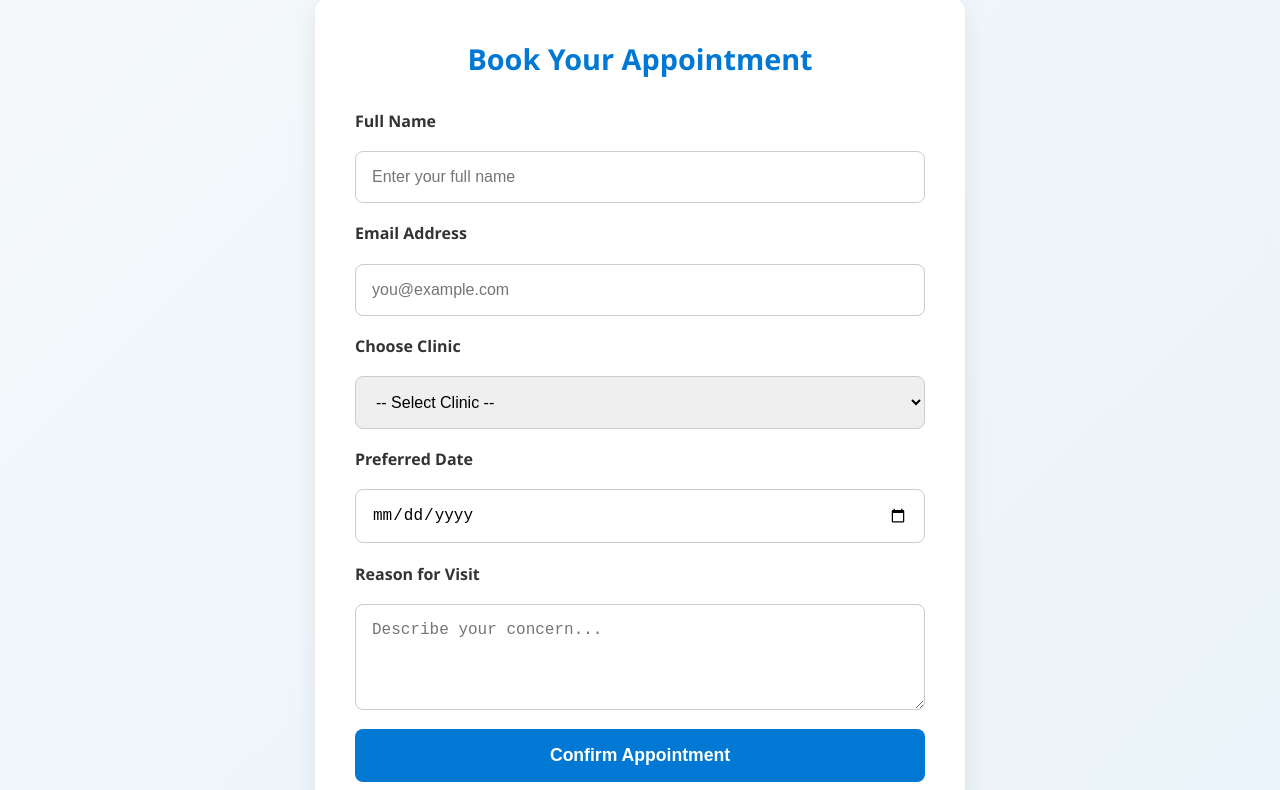
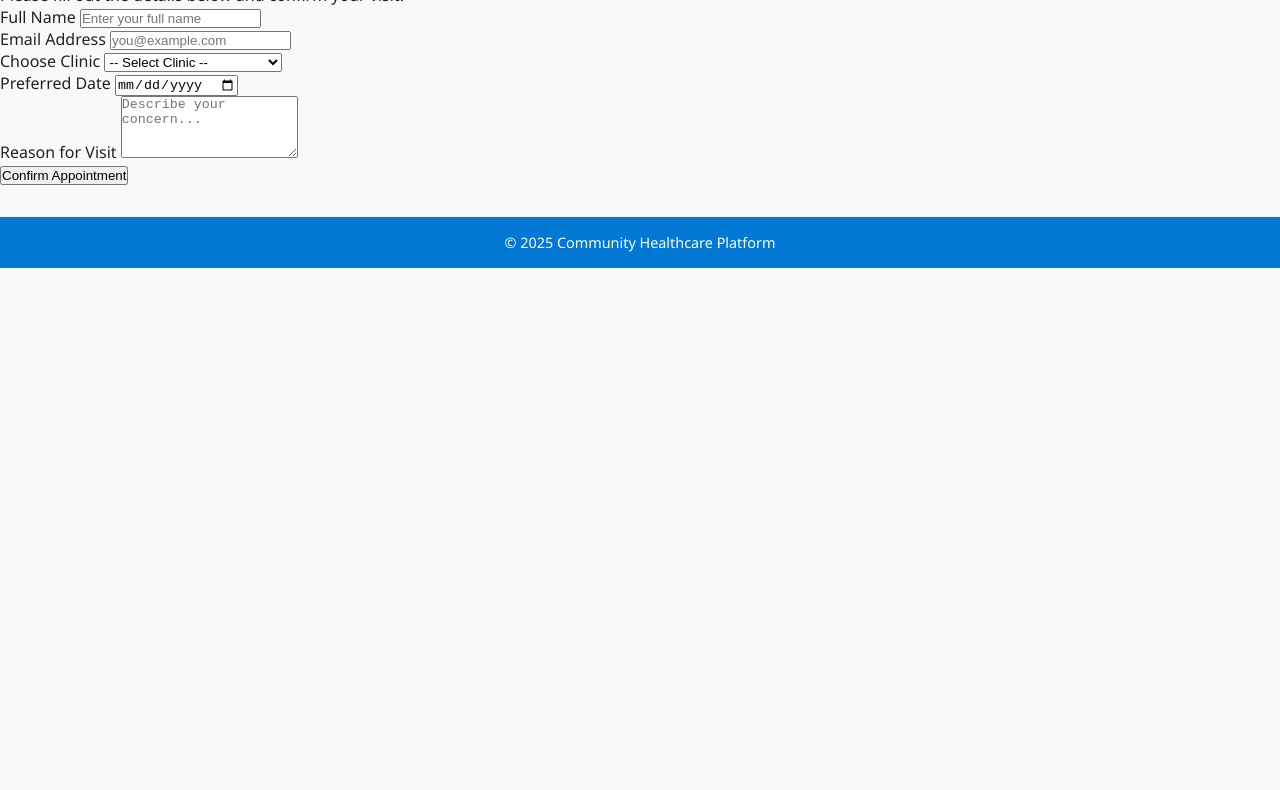
Before and after one commit to affiwillcarry/Capstone, a website: page views/book.html in a window 1280 px wide. Shown: the part 105-895 px from the top of the page. After the commit the page ends 800 px from the top, so only its background shows below. Drawn offline with Linux system fonts and the light colour scheme.

Commit message:
book.html

```diff
--- a/views/book.html
+++ b/views/book.html
@@ -5,89 +5,6 @@
   <meta name="viewport" content="width=device-width, initial-scale=1.0" />
   <title>Book Appointment - Community Healthcare</title>
   <link rel="stylesheet" href="/css/style.css" />
-  <style>
-    .book-page {
-      display: flex;
-      justify-content: center;
-      align-items: flex-start;
-      min-height: 100vh;
-      background: linear-gradient(135deg, #f4f8fb, #eaf3f9);
-      padding: 3rem 1rem;
-    }
-
-    .book-container {
-      width: 100%;
-      max-width: 650px;
-      background: #fff;
-      border-radius: 12px;
-      padding: 2.5rem;
-      box-shadow: 0 8px 25px rgba(0, 0, 0, 0.08);
-      transition: transform 0.3s ease, box-shadow 0.3s ease;
-    }
-
-    .book-container:hover {
-      transform: translateY(-5px);
-      box-shadow: 0 10px 30px rgba(0, 0, 0, 0.1);
-    }
-
-    .book-container h2 {
-      text-align: center;
-      color: #0078d4;
-      margin-bottom: 2rem;
-      font-size: 1.8rem;
-    }
-
-    .clean-form {
-      display: flex;
-      flex-direction: column;
-      gap: 1.2rem;
-    }
-
-    .clean-form label {
-      font-weight: 600;
-      color: #333;
-    }
-
-    .clean-form input,
-    .clean-form select,
-    .clean-form textarea {
-      width: 100%;
-      padding: 1rem;
-      border-radius: 8px;
-      border: 1px solid #ccc;
-      font-size: 1rem;
-      transition: all 0.2s ease;
-    }
-
-    .clean-form input:focus,
-    .clean-form select:focus,
-    .clean-form textarea:focus {
-      border-color: #0078d4;
-      box-shadow: 0 0 6px rgba(0, 120, 212, 0.3);
-      outline: none;
-    }
-
-    .submit-btn {
-      background-color: #0078d4;
-      color: #fff;
-      border: none;
-      padding: 1rem;
-      border-radius: 8px;
-      font-size: 1.1rem;
-      font-weight: 600;
-      cursor: pointer;
-      transition: background 0.3s ease, transform 0.2s ease;
-    }
-
-    .submit-btn:hover {
-      background-color: #005fa3;
-      transform: translateY(-2px);
-    }
-
-    footer {
-      margin-top: 2rem;
-    }
-  </style>
 </head>
 <body>
   <header>
@@ -100,16 +17,24 @@
     </nav>
   </header>
 
-  <main class="book-page">
-    <section class="book-container">
+  <main class="book-section">
+    <div class="book-header">
       <h2>Book Your Appointment</h2>
-      <form id="appointmentForm" class="clean-form" method="POST" action="/book">
+      <p>Please fill out the details below and confirm your visit.</p>
+    </div>
+
+    <form id="appointment-form" class="appointment-form">
+      <div class="form-group">
         <label for="name">Full Name</label>
         <input type="text" id="name" name="name" placeholder="Enter your full name" required />
+      </div>
 
+      <div class="form-group">
         <label for="email">Email Address</label>
         <input type="email" id="email" name="email" placeholder="you@example.com" required />
+      </div>
 
+      <div class="form-group">
         <label for="clinic">Choose Clinic</label>
         <select id="clinic" name="clinic" required>
           <option value="">-- Select Clinic --</option>
@@ -117,16 +42,20 @@
           <option>Northside Family Clinic</option>
           <option>Calgary Health Point</option>
         </select>
+      </div>
 
+      <div class="form-group">
         <label for="date">Preferred Date</label>
         <input type="date" id="date" name="date" required />
+      </div>
 
+      <div class="form-group">
         <label for="reason">Reason for Visit</label>
         <textarea id="reason" name="reason" rows="4" placeholder="Describe your concern..." required></textarea>
+      </div>
 
-        <button type="submit" class="submit-btn">Confirm Appointment</button>
-      </form>
-    </section>
+      <button type="submit" class="submit-btn">Confirm Appointment</button>
+    </form>
   </main>
 
   <footer>
```
